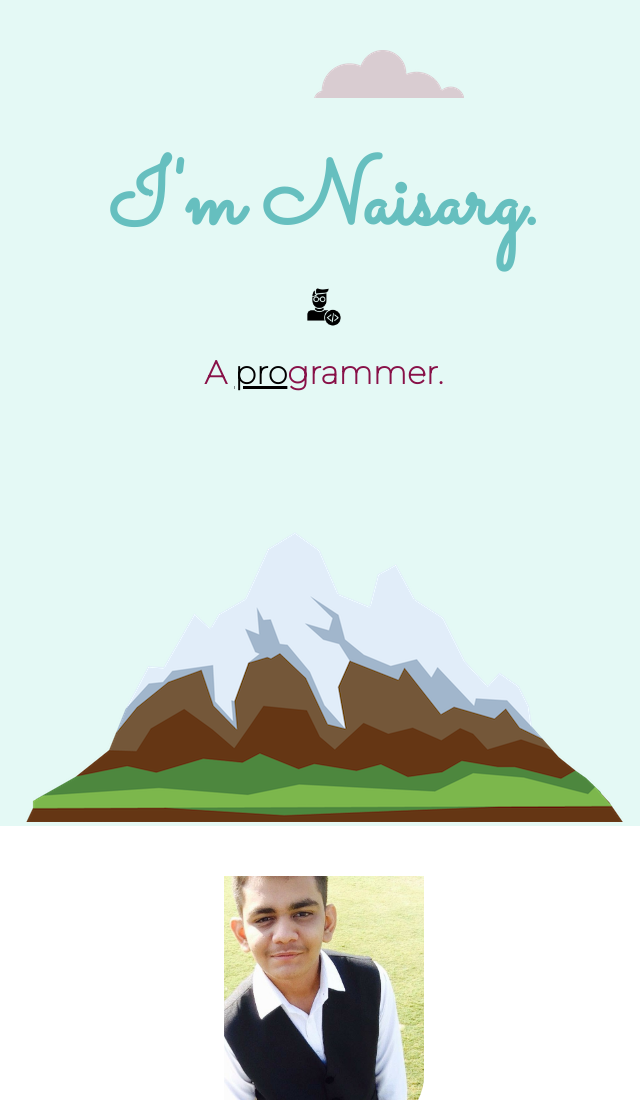
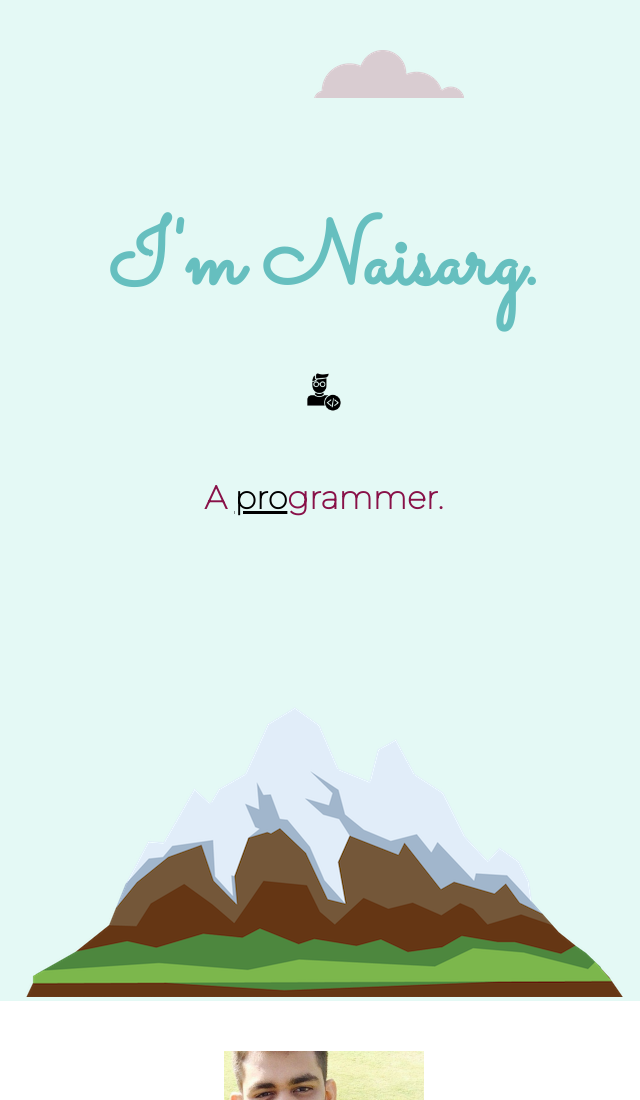
Before and after one commit to Naisarg7/Personal-Portfolio, a plain HTML site: page index.html in a window 1280 px wide. Shown: the top 1100 px of the page, without its empty margins (316-956 px from the left). Drawn offline with Linux system fonts and the light colour scheme.

Commit message:
Update styles.css

```diff
--- a/css/styles.css
+++ b/css/styles.css
@@ -6,8 +6,7 @@ body {
 h1 {
   font-size: 5.625rem;
   color: #66BFBF;
-  margin-top: 0;
-  margin-bottom: 15px;
+  margin-bottom: 40px;
   font-family: 'Sacramento', cursive;
 }
 h2 {
@@ -19,7 +18,7 @@ h2 {
 .designation {
   line-height: 2;
   font-weight: bold;
-  margin: 10px auto 0 auto;
+  margin: 25px auto 60 auto;
   padding-bottom: 60px;
   color: rgb(136, 17, 72);
 }
```
